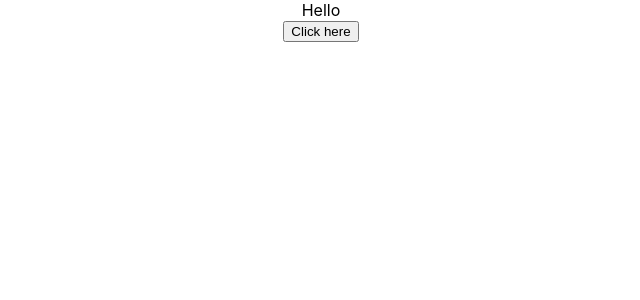
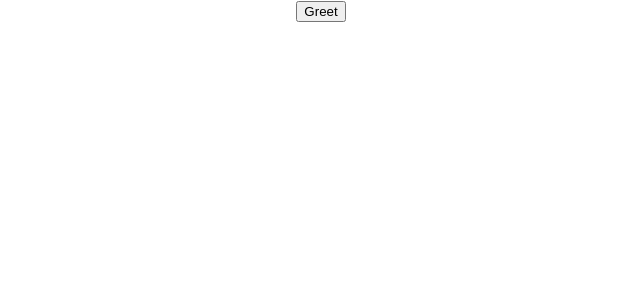
Before and after one commit to nanoNNsk/react_practice, a React (Create React App) app: page / in a window 1280 px wide. Shown: the top 300 px of the page, without its empty margins (319-959 px from the left). Built offline with nearby package versions, Linux system fonts and the light colour scheme.

Commit message:
childcomponent

```diff
--- a/src/App.js
+++ b/src/App.js
@@ -8,11 +8,12 @@
 import ClickFunction from "./Components/ClickFunction";
 import ClickClass from "./Components/ClickClass";
 import EventBind from "./Components/EventBind";
+import ParentComponent from "./Components/ParentComponent";
 
 function App() {
   return (
     <div className="App">
-      <EventBind />
+      <ParentComponent/>
 
     </div>
   );
--- /dev/null
+++ b/src/Components/ChildComponent.js
@@ -0,0 +1,11 @@
+import React from 'react'
+
+function ChildComponent(props) {
+  return (
+    <div>
+        <button onClick={()=>props.greethandler('child')}>Greet</button>
+    </div>
+  )
+}
+
+export default ChildComponent
--- a/src/Components/EventBind.js
+++ b/src/Components/EventBind.js
@@ -1,6 +1,6 @@
 import React, { Component } from 'react'
 
-export class EventBind extends Component {
+class EventBind extends Component {
     constructor(props) {
       super(props)
 
--- /dev/null
+++ b/src/Components/ParentComponent.js
@@ -0,0 +1,27 @@
+import React, { Component } from 'react'
+import ChildComponent from './ChildComponent'
+
+class ParentComponent extends Component {
+    constructor(props) {
+      super(props)
+
+      this.state = {
+         parentName:'Parent'
+      }
+      this.greetParent = this.greetParent.bind(this)
+    }
+
+greetParent =(child)=>{
+    alert(`Hello ${this.state.parentName} from ${child}`)
+}
+
+  render() {
+    return (
+      <div>
+        <ChildComponent greethandler={this.greetParent}/>
+      </div>
+    )
+  }
+}
+
+export default ParentComponent
```
